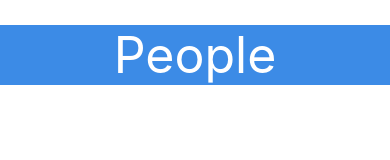
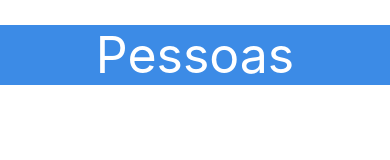
Before and after one commit to Kallardian/People, a React Native app: screen / in a window 390 px wide. Shown: the top 160 px of the page. Built offline with nearby package versions, Linux system fonts and the light colour scheme.

Commit message:
Deixando o header reutilizável

```diff
--- a/App.js
+++ b/App.js
@@ -6,7 +6,7 @@ import Header from "./src/components/Header";
 export default function App() {
   return (
     <View>
-      <Header />
+      <Header title="Pessoas" />
     </View>
   );
 }
--- a/src/components/Header.js
+++ b/src/components/Header.js
@@ -3,7 +3,7 @@ import { View, Text, StyleSheet } from "react-native";
 
 const Header = (props) => (
   <View style={style.container}>
-    <Text style={style.title}>People</Text>
+    <Text style={style.title}>{props.title}</Text>
   </View>
 );
 
```
